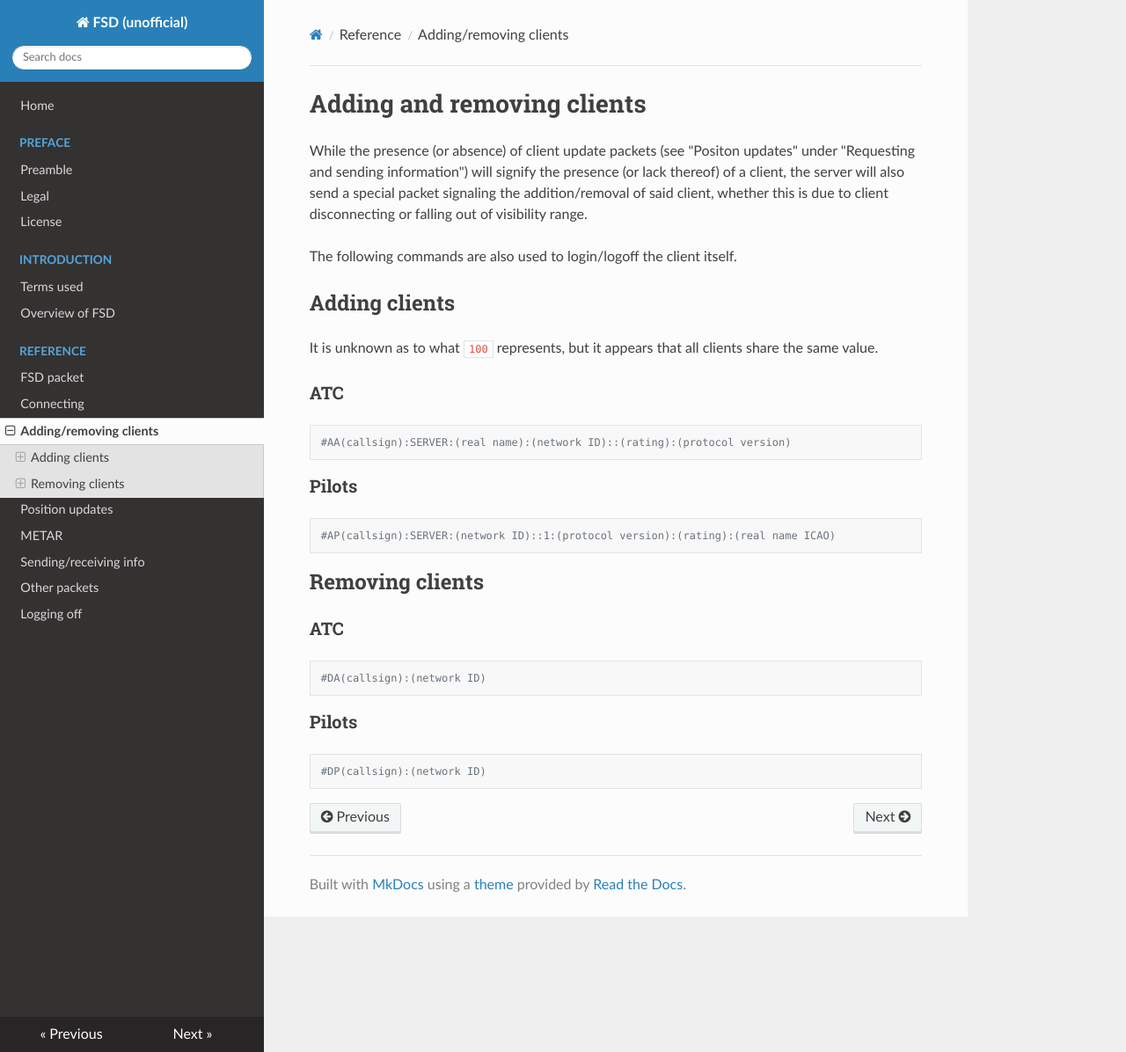
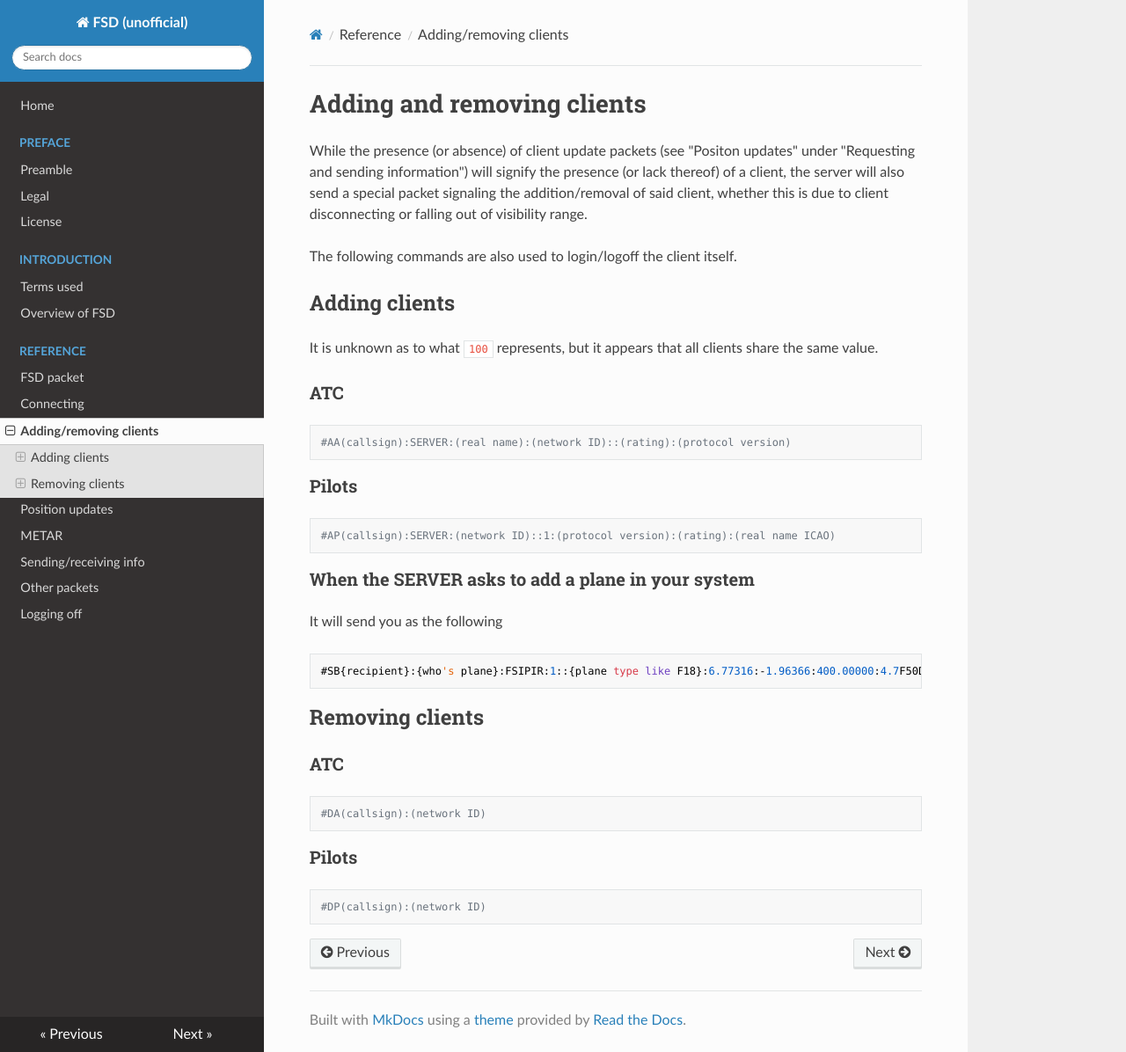
Before and after one commit to norrisng/fsd-doc, an MkDocs documentation site: the page built from docs/api/addclients.md, in a window 1280 px wide and 1196 px high. Shown: the whole window at 88% size. Built offline with MkDocs 1.6.1, drawn with Linux system fonts in a browser that asks for light colours; nearby versions of some CDN libraries; old or Windows-style settings are respelled for this version of MkDocs.

Commit message:
Add Command of displaying new AI plane

````diff
--- a/docs/api/addclients.md
+++ b/docs/api/addclients.md
@@ -22,6 +22,11 @@ It is unknown as to what `100` represents, but it appears that all clients share
 #AP(callsign):SERVER:(network ID)::1:(protocol version):(rating):(real name ICAO)
 ```
 
+### When the SERVER asks to add a plane in your system ###
+It will send you as the following
+```
+#SB{recipient}:{who's plane}:FSIPIR:1::{plane type like F18}:6.77316:-1.96366:400.00000:4.7F50DEA9.97E5F402::{detailed aircraft description}
+```
 
 
 ## Removing clients ##
````
